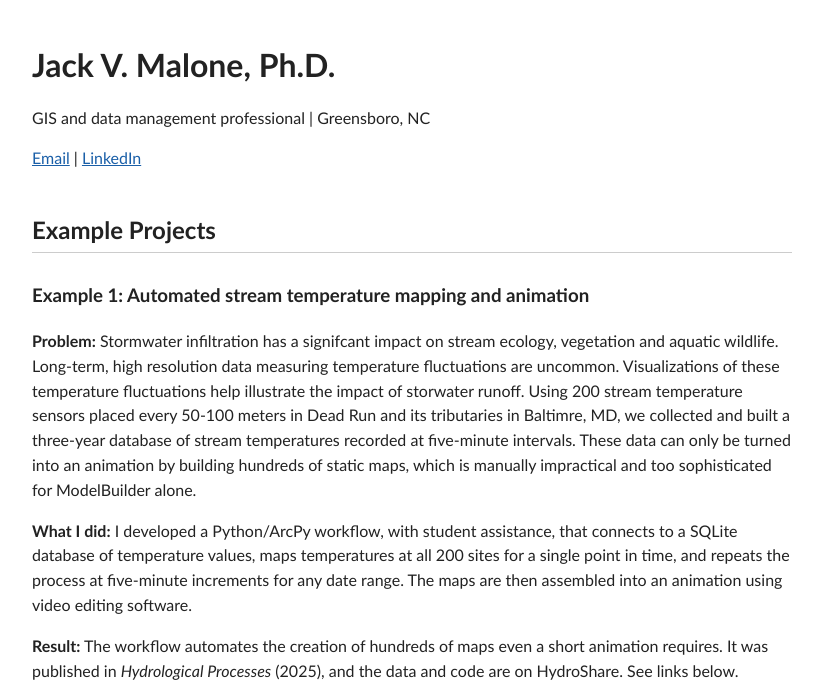
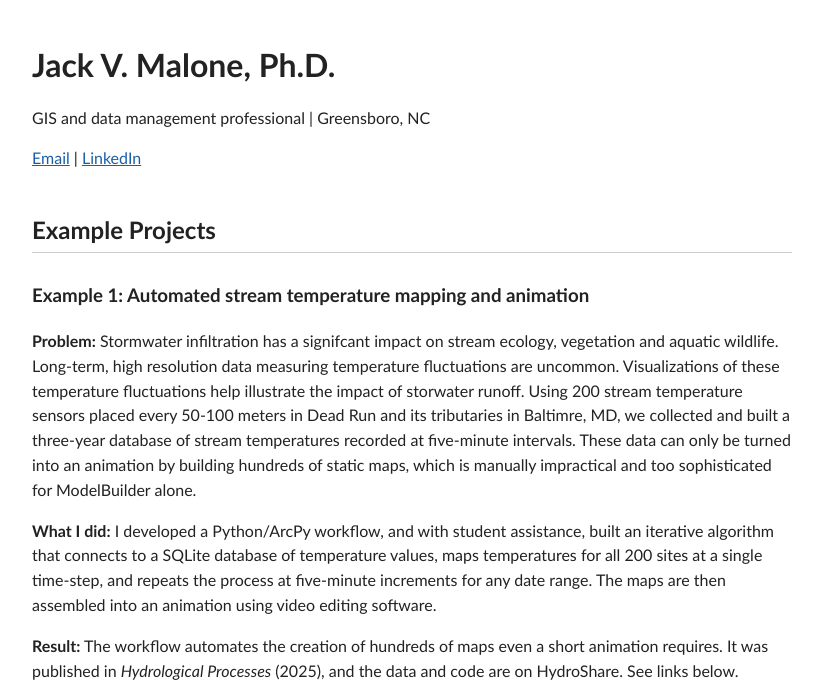
Before and after one commit to jackvmalone/jackvmalone.github.io, a plain HTML site: page index.html in a window 1280 px wide. Shown: the top 689 px of the page, without its empty margins (228-1051 px from the left). Drawn offline with Linux system fonts and the light colour scheme.

Commit message:
Refine project description and workflow details

```diff
--- a/index.html
+++ b/index.html
@@ -26,7 +26,7 @@
 <div class="project">
   <h3>Example 1: Automated stream temperature mapping and animation</h3>
   <p><strong>Problem:</strong> Stormwater infiltration has a signifcant impact on stream ecology, vegetation and aquatic wildlife. Long-term, high resolution data measuring temperature fluctuations are uncommon. Visualizations of these temperature fluctuations help illustrate the impact of storwater runoff. Using 200 stream temperature sensors placed every 50-100 meters in Dead Run and its tributaries in Baltimre, MD, we collected and built a three-year database of stream temperatures recorded at five-minute intervals. These data can only be turned into an animation by building hundreds of static maps, which is manually impractical and too sophisticated for ModelBuilder alone.</p>
-  <p><strong>What I did:</strong> I developed a Python/ArcPy workflow, with student assistance, that connects to a SQLite database of temperature values, maps temperatures at all 200 sites for a single point in time, and repeats the process at five-minute increments for any date range. The maps are then assembled into an animation using video editing software.</p>
+  <p><strong>What I did:</strong> I developed a Python/ArcPy workflow, and with student assistance, built an iterative algorithm that connects to a SQLite database of temperature values, maps temperatures for all 200 sites at a single time-step, and repeats the process at five-minute increments for any date range. The maps are then assembled into an animation using video editing software.</p>
   <p><strong>Result:</strong> The workflow automates the creation of hundreds of maps even a short animation requires. It was published in <em>Hydrological Processes</em> (2025), and the data and code are on HydroShare. See links below.</p>
   <video controls playsinline preload="metadata" style="max-width:100%; height:auto; margin:12px 0;">
   <source src="storm-animation.mp4" type="video/mp4">
```
